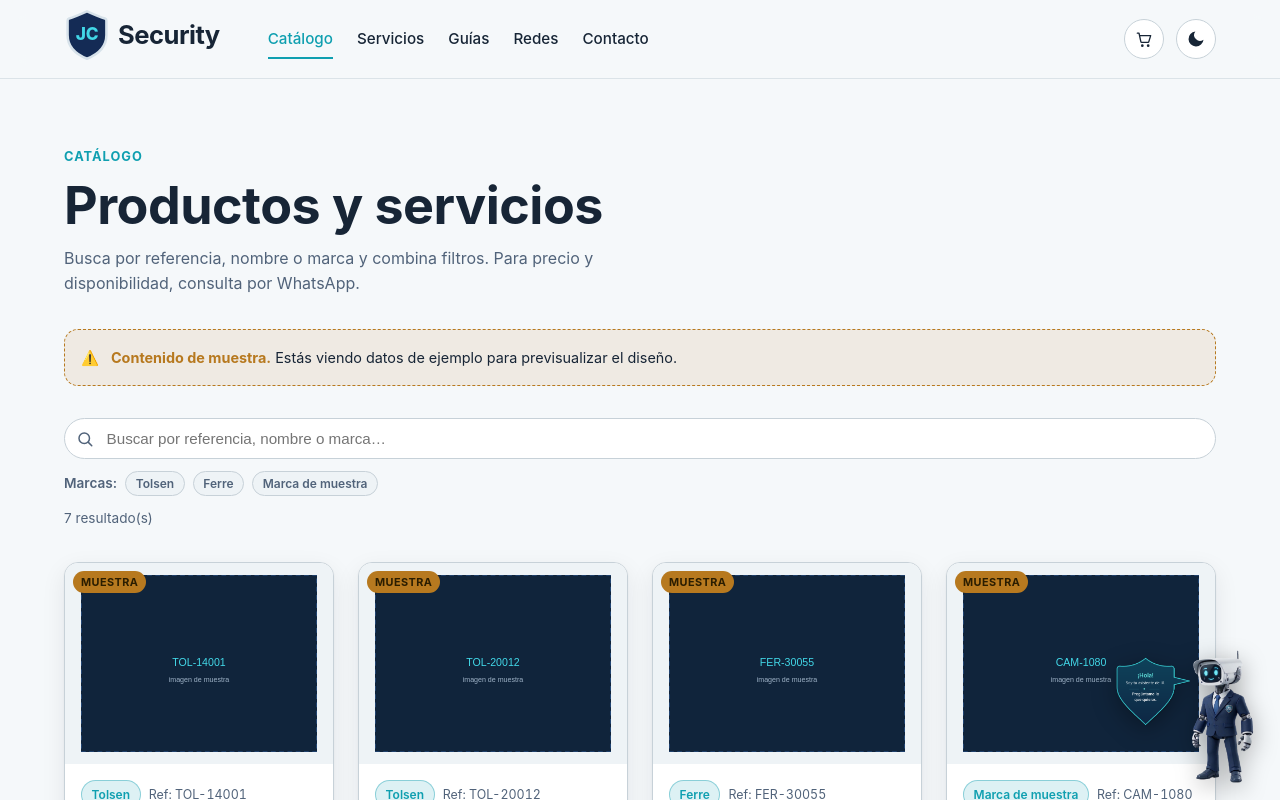
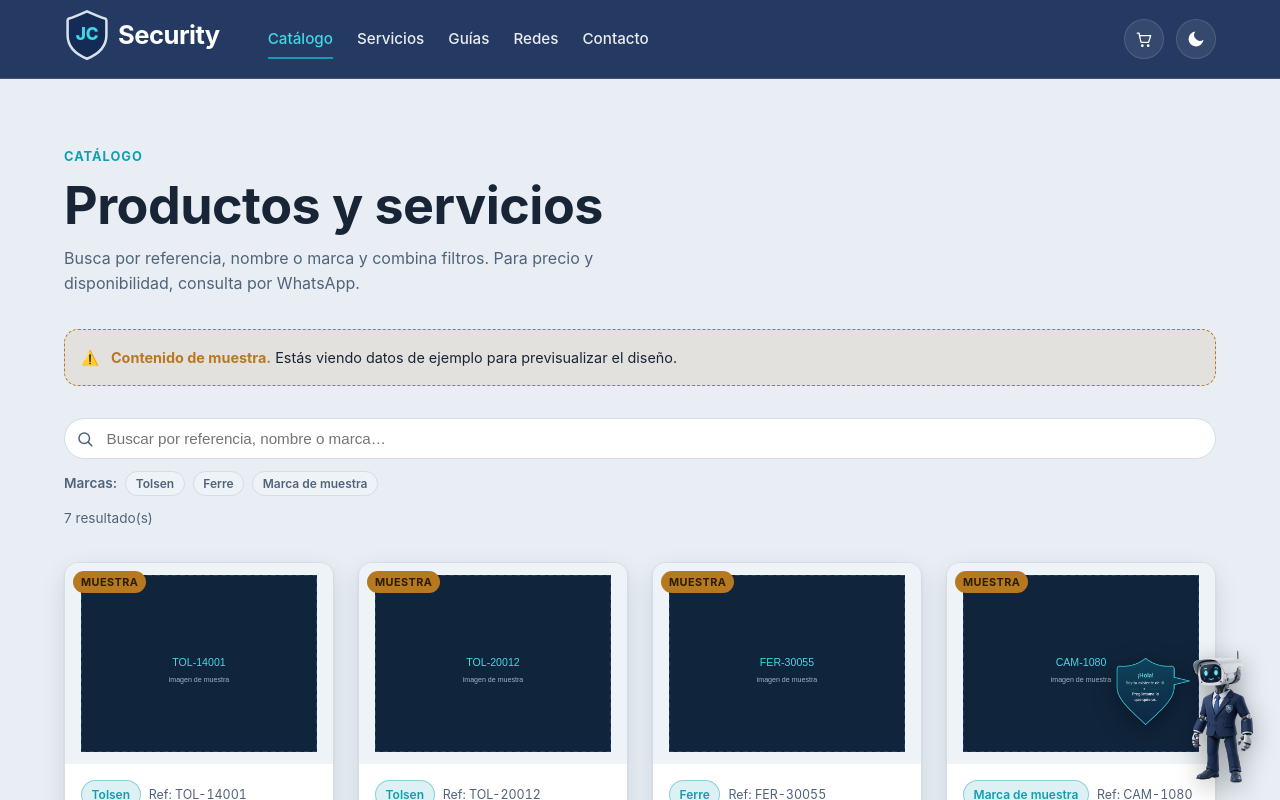
Before and after one commit to JC-Security27/JC_Security, a React (Vite) app in the folder frontend/: page /catalogo in a window 1280 px wide. Shown: the top 800 px of the page. Built offline with nearby package versions, Linux system fonts and the light colour scheme.

Commit message:
Mejorar modo claro: fondo gris azulado, tarjetas blancas, header azul marino

```diff
--- a/frontend/src/styles/components.css
+++ b/frontend/src/styles/components.css
@@ -3,28 +3,17 @@
    ========================================================================== */
 
 /* ----- Logo ----- */
+/* El logo vive en el header (fondo azul en ambos temas): texto/escudo claros. */
 .logo {
   display: inline-flex;
   align-items: center;
   gap: var(--space-2);
-  color: var(--primary);
+  color: var(--header-text);
   font-weight: 700;
 }
-:root[data-theme="dark"] .logo,
-.logo {
-  color: var(--text);
-}
 .logo-mark {
-  color: var(--primary);
+  color: var(--header-text);
   flex-shrink: 0;
-}
-:root[data-theme="dark"] .logo-mark {
-  color: var(--text);
-}
-@media (prefers-color-scheme: dark) {
-  :root:not([data-theme="light"]) .logo-mark {
-    color: var(--text);
-  }
 }
 .logo-text {
   font-size: 1.6rem;
@@ -59,7 +48,8 @@
   background: var(--header-bg);
   backdrop-filter: saturate(160%) blur(12px);
   -webkit-backdrop-filter: saturate(160%) blur(12px);
-  border-bottom: 1px solid var(--divider);
+  border-bottom: 1px solid var(--header-border);
+  color: var(--header-text);
 }
 .header-inner {
   display: flex;
@@ -81,12 +71,13 @@
   flex: 1;
 }
 .nav-link {
-  color: var(--text);
+  color: var(--header-text);
   font-weight: 500;
   font-size: 0.95rem;
   padding: var(--space-2) 0;
   position: relative;
   text-decoration: none;
+  opacity: 0.9;
 }
 .nav-link::after {
   content: "";
@@ -100,8 +91,9 @@
 }
 .nav-link:hover,
 .nav-link.is-active {
-  color: var(--accent);
+  color: var(--accent-strong);
   text-decoration: none;
+  opacity: 1;
 }
 .nav-link.is-active::after,
 .nav-link:hover::after {
@@ -121,15 +113,16 @@
   width: 40px;
   height: 40px;
   border-radius: var(--radius-pill);
-  border: 1px solid var(--border);
-  background: var(--surface);
-  color: var(--text);
+  border: 1px solid var(--header-border);
+  background: rgba(255, 255, 255, 0.08);
+  color: var(--header-text);
   transition: border-color var(--transition), color var(--transition),
     background var(--transition);
 }
 .theme-toggle:hover {
-  border-color: var(--accent);
-  color: var(--accent);
+  border-color: var(--accent-strong);
+  color: var(--accent-strong);
+  background: rgba(255, 255, 255, 0.14);
 }
 
 /* Pastilla de cotización */
@@ -140,15 +133,17 @@
   width: 40px;
   height: 40px;
   border-radius: var(--radius-pill);
-  border: 1px solid var(--border);
-  background: var(--surface);
-  color: var(--text);
+  border: 1px solid var(--header-border);
+  background: rgba(255, 255, 255, 0.08);
+  color: var(--header-text);
   text-decoration: none;
-  transition: border-color var(--transition), color var(--transition);
+  transition: border-color var(--transition), color var(--transition),
+    background var(--transition);
 }
 .quote-pill:hover {
-  border-color: var(--accent);
-  color: var(--accent);
+  border-color: var(--accent-strong);
+  color: var(--accent-strong);
+  background: rgba(255, 255, 255, 0.14);
   text-decoration: none;
 }
 .quote-badge {
@@ -175,16 +170,16 @@
   gap: 5px;
   width: 42px;
   height: 42px;
-  border: 1px solid var(--border);
+  border: 1px solid var(--header-border);
   border-radius: var(--radius-sm);
-  background: var(--surface);
+  background: rgba(255, 255, 255, 0.08);
   padding: 0 9px;
 }
 .burger span {
   display: block;
   height: 2px;
   width: 100%;
-  background: var(--text);
+  background: var(--header-text);
   transition: transform var(--transition), opacity var(--transition);
 }
 .burger.is-open span:nth-child(1) {
--- a/frontend/src/styles/global.css
+++ b/frontend/src/styles/global.css
@@ -59,12 +59,13 @@
 :root[data-theme="light"] {
   color-scheme: light;
 
-  --bg: var(--brand-white);
+  /* Fondo gris azulado suave para dar profundidad; tarjetas en blanco. */
+  --bg: #e8eef4;
   --bg-elevated: #ffffff;
   --surface: #ffffff;
-  --surface-2: #eef3f6;
-  --border: var(--brand-silver);
-  --divider: #dbe3e8;
+  --surface-2: #eef3f7;
+  --border: #d2dde6;
+  --divider: #dde5ec;
 
   --text: var(--brand-ink);
   --text-muted: #51637a;
@@ -77,11 +78,15 @@
   --accent-strong: var(--brand-cyan);
   --focus-ring: #0f9fb0;
 
-  --header-bg: rgba(245, 248, 250, 0.85);
-  --shadow-card: 0 1px 2px rgba(10, 23, 40, 0.06),
-    0 8px 24px rgba(10, 23, 40, 0.08);
-  --shadow-hover: 0 4px 10px rgba(10, 23, 40, 0.1),
-    0 16px 40px rgba(10, 23, 40, 0.14);
+  /* Header azul marino en modo claro (identidad de marca). */
+  --header-bg: rgba(20, 43, 85, 0.92);
+  --header-text: #ffffff;
+  --header-border: rgba(255, 255, 255, 0.12);
+
+  --shadow-card: 0 1px 2px rgba(10, 23, 40, 0.08),
+    0 8px 24px rgba(10, 23, 40, 0.1);
+  --shadow-hover: 0 6px 14px rgba(10, 23, 40, 0.14),
+    0 20px 46px rgba(10, 23, 40, 0.18);
 
   --success: #1f9d55;
   --danger: #c0392b;
@@ -114,6 +119,8 @@
     --focus-ring: var(--brand-cyan);
 
     --header-bg: rgba(10, 23, 40, 0.82);
+    --header-text: #eaf1f7;
+    --header-border: #1c3651;
     --shadow-card: 0 1px 2px rgba(0, 0, 0, 0.3),
       0 10px 30px rgba(0, 0, 0, 0.35);
     --shadow-hover: 0 6px 14px rgba(0, 0, 0, 0.4),
@@ -150,6 +157,8 @@
   --focus-ring: var(--brand-cyan);
 
   --header-bg: rgba(10, 23, 40, 0.82);
+  --header-text: #eaf1f7;
+  --header-border: #1c3651;
   --shadow-card: 0 1px 2px rgba(0, 0, 0, 0.3), 0 10px 30px rgba(0, 0, 0, 0.35);
   --shadow-hover: 0 6px 14px rgba(0, 0, 0, 0.4), 0 18px 46px rgba(0, 0, 0, 0.5);
 
```
